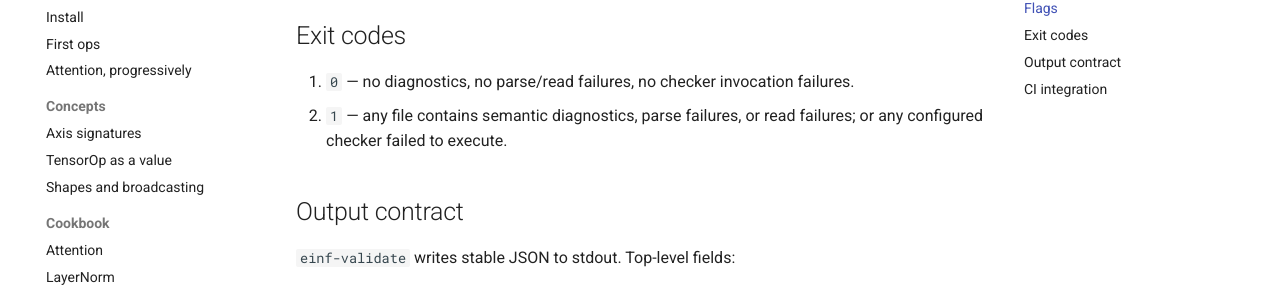
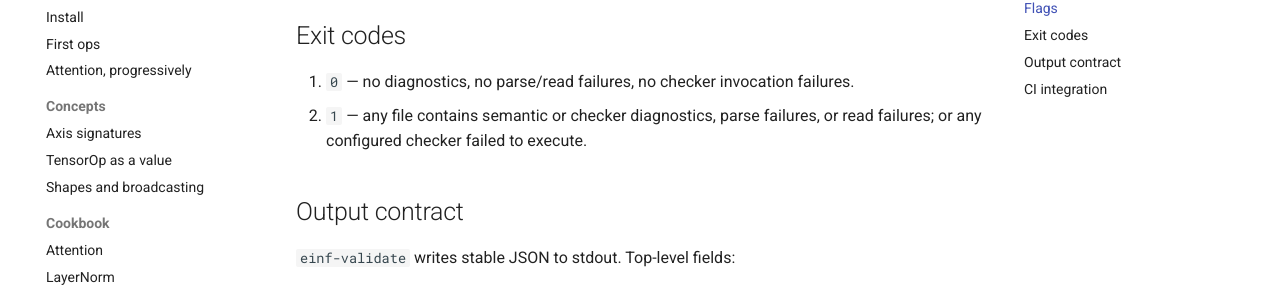
Before and after one commit to isty2e/einf, an MkDocs documentation site: the page built from docs/guides/validator-cli.md, in a window 1280 px wide and 900 px high, scrolled down 1053 px. Shown: the part 154-445 px from the top of the window. Built offline with MkDocs 1.6.1 and Material for MkDocs 9.7.7, drawn with Linux system fonts in a browser that asks for light colours; comment, search, counter and statistics services are not loaded.

Commit message:
docs: clarify checker diagnostic exit status

```diff
--- a/docs/guides/validator-cli.md
+++ b/docs/guides/validator-cli.md
@@ -40,8 +40,8 @@ are walked recursively for `*.py`.
 
 1. `0` — no diagnostics, no parse/read failures, no checker invocation
    failures.
-2. `1` — any file contains semantic diagnostics, parse failures, or read
-   failures; or any configured checker failed to execute.
+2. `1` — any file contains semantic or checker diagnostics, parse failures,
+   or read failures; or any configured checker failed to execute.
 
 ## Output contract
 
```
